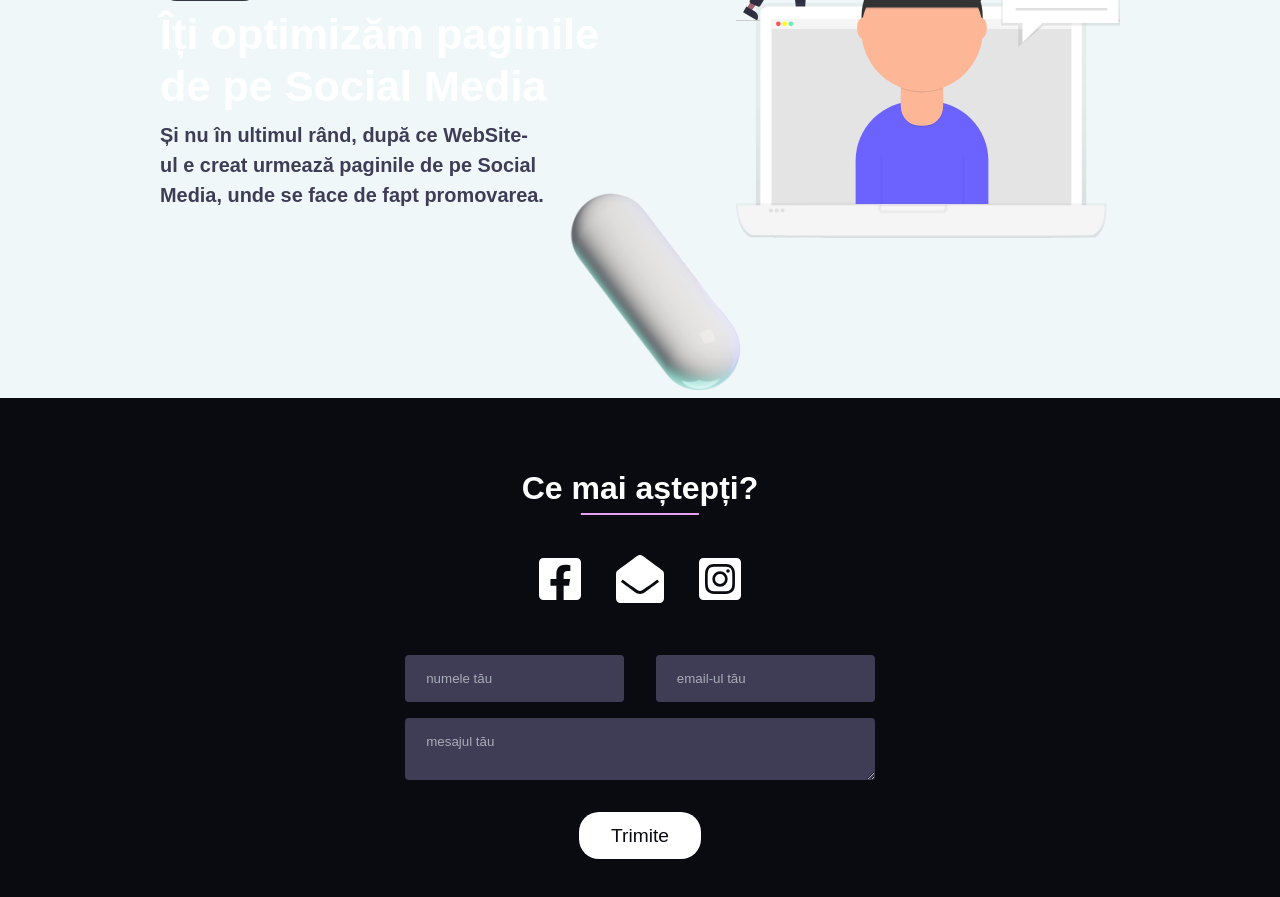
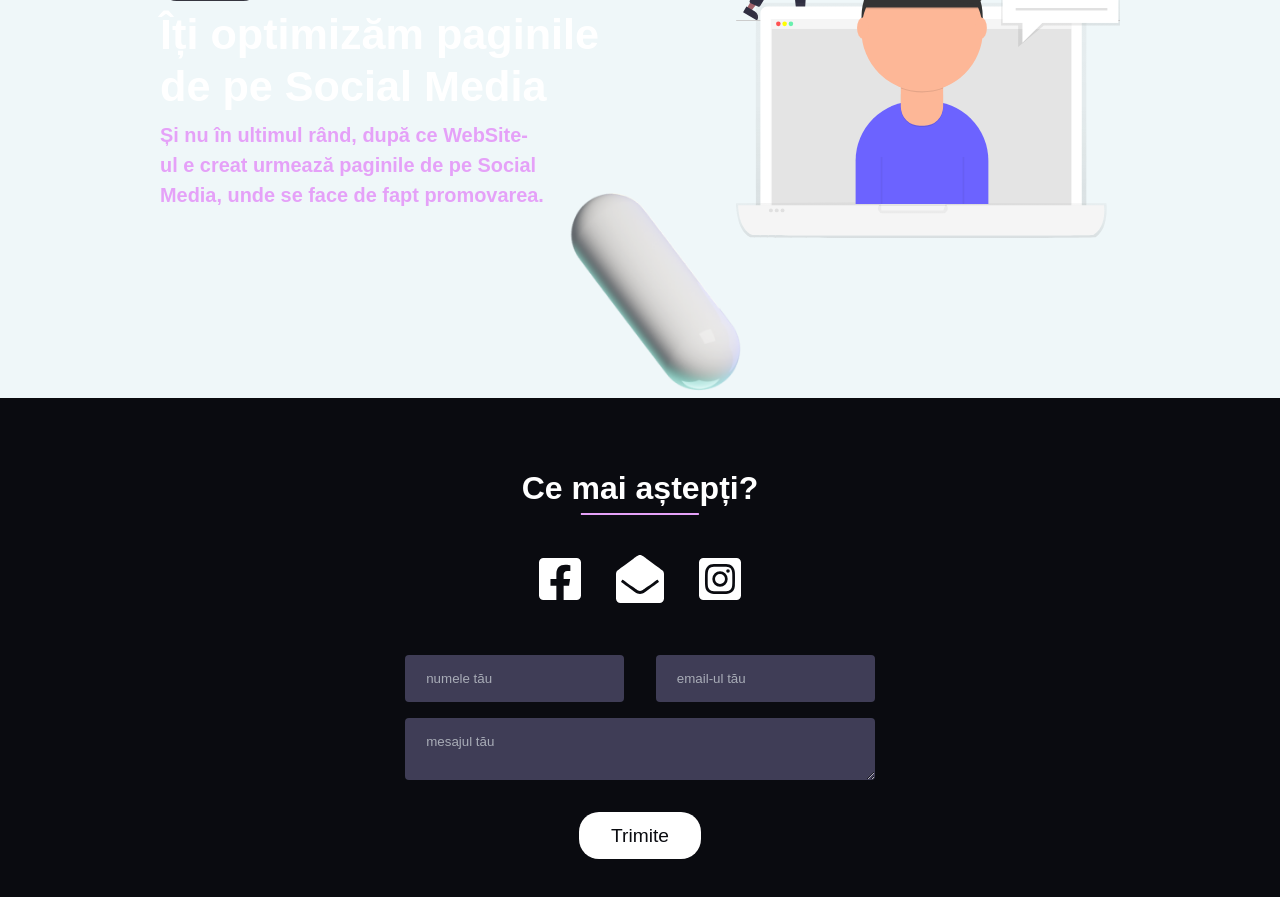
Before and after one commit to ValiRegep/webmasters-landing-page, a React (Create React App) app: page / in a window 1280 px wide. Shown: the part 3160-4057 px from the top of the page. Built offline with nearby package versions, Linux system fonts and the light colour scheme.

Commit message:
Update index.js

```diff
--- a/src/components/TextBlock/index.js
+++ b/src/components/TextBlock/index.js
@@ -57,6 +57,7 @@ const SubText = styled.div`
   max-width: 80%;
   font-size: calc(0.7rem + 1vw);
   color: var(--nav2);
+  color: #e5a1f8;
   @media only Screen and (max-width: 48em) {
     font-size: calc(0.7rem + 1vw);
   }
```
